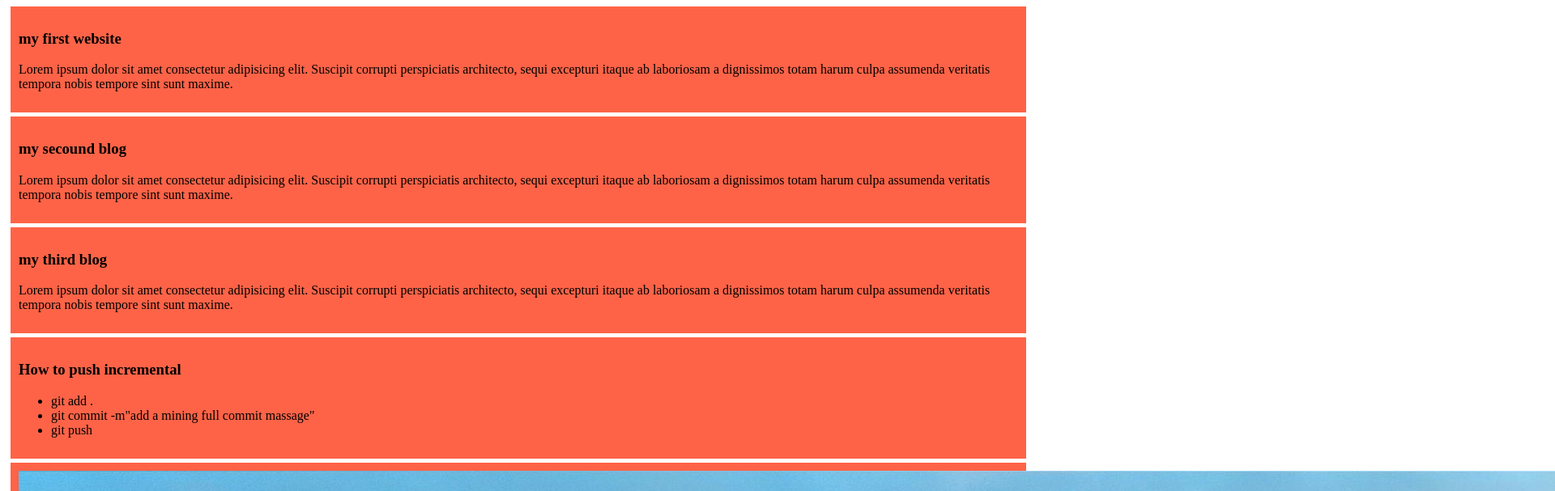
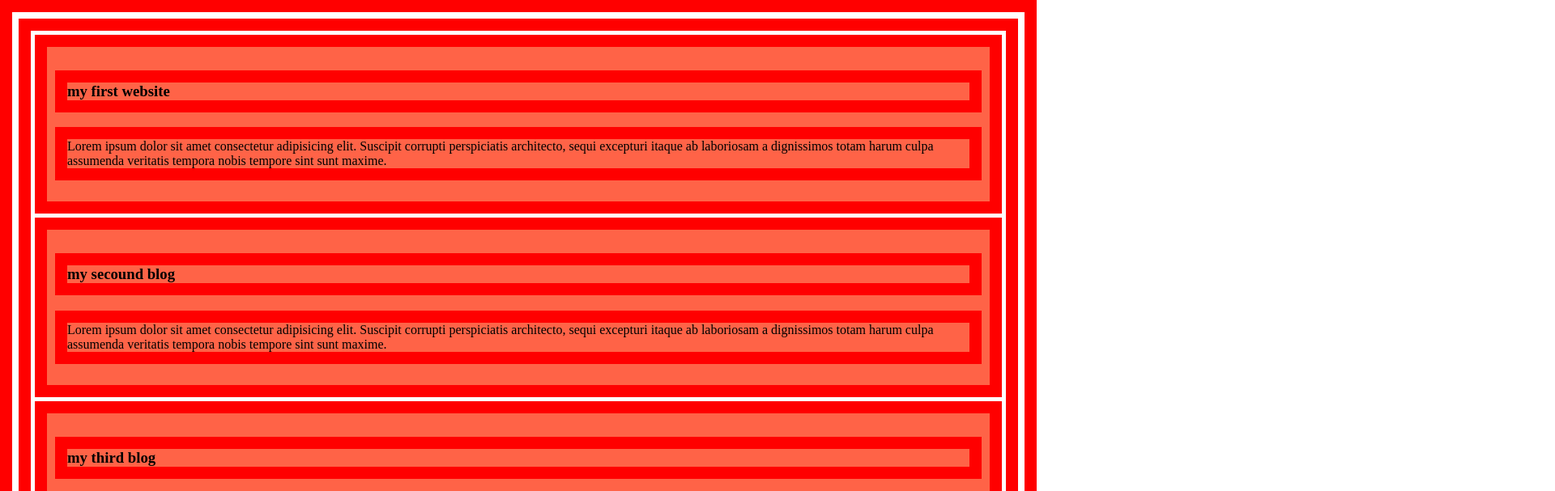
Before and after one commit to labibrahman326/my-simple-website, a plain HTML site: page index.html in a window 1280 px wide. Shown: the top 607 px of the page at 81% size, 1920 px wide, since content can reach past the window. Drawn offline with Linux system fonts and the light colour scheme.

Commit message:
add my this commit

```diff
--- a/styles/blog.css
+++ b/styles/blog.css
@@ -3,3 +3,6 @@ div{
     padding: 10px;
     margin: 5px;
 }
+*{
+    border: 15px solid red;
+}
```
